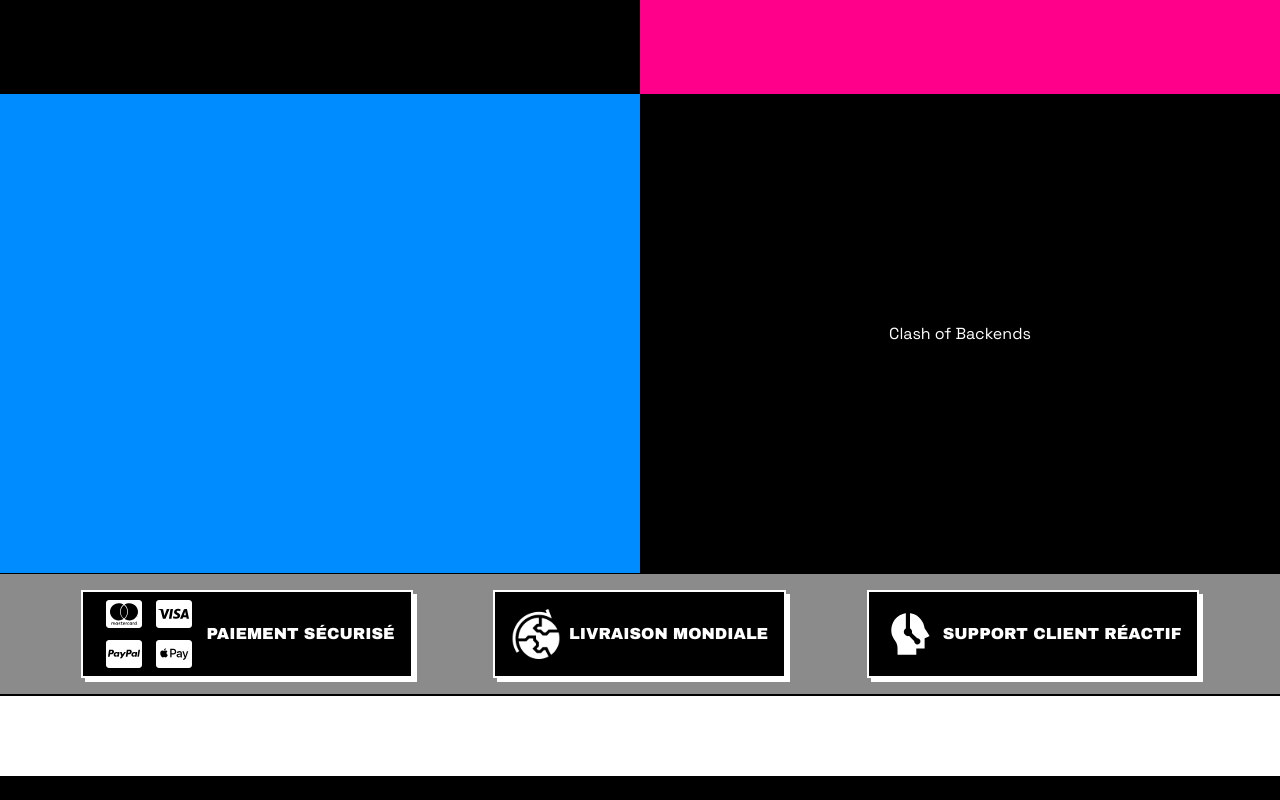
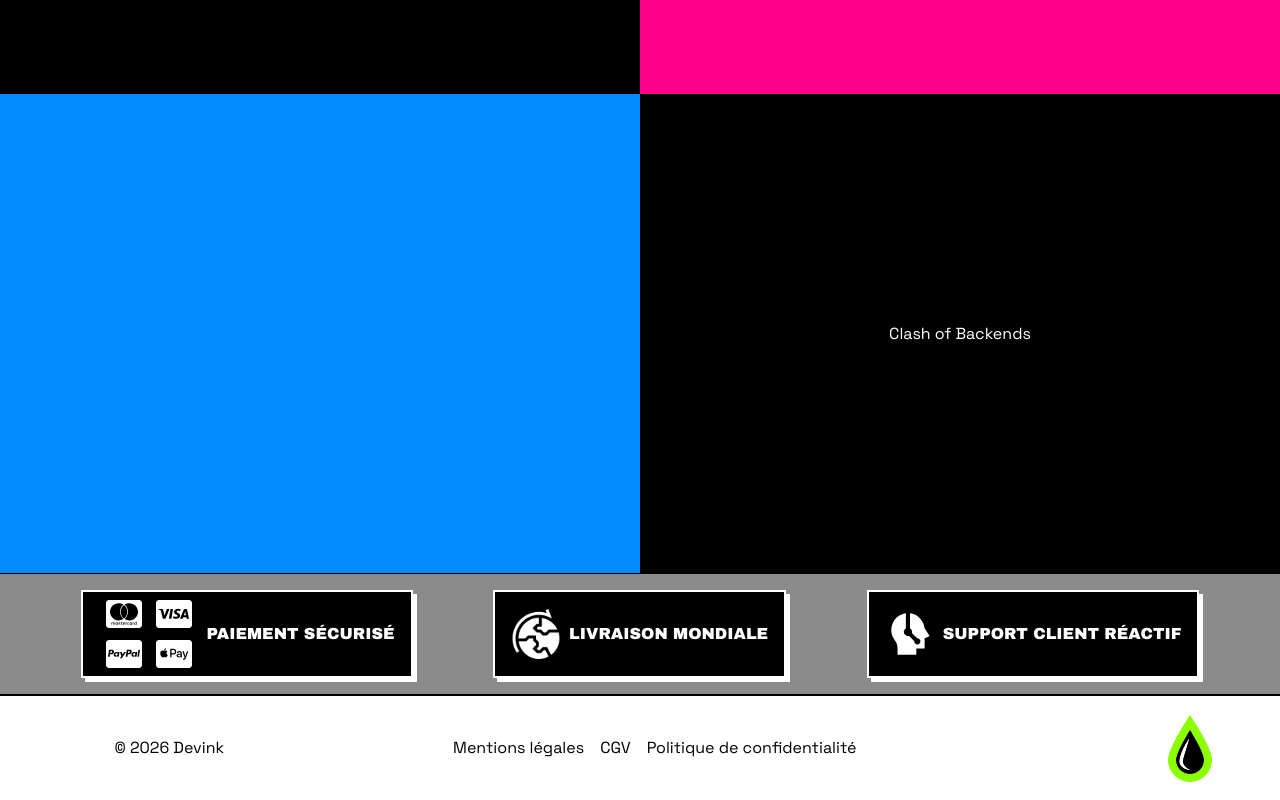
Before and after one commit to LucDub-code/devink, a Next.js app: page / in a window 1280 px wide. Shown: the part 2866-3666 px from the top of the page. Before the commit the page ends 3642 px from the top, so only its background shows below. Built offline with nearby package versions, Linux system fonts and the light colour scheme.

Commit message:
feat: add footer with legal links and copyright

```diff
--- a/components/layout/Footer.tsx
+++ b/components/layout/Footer.tsx
@@ -1,7 +1,41 @@
+import Link from "next/link"
+import Image from "next/image"
+
 export default function Footer() {
   return (
-    <footer className="h-20 bg-foreground">
-
+    <footer className="h-26 bg-foreground">
+      <div className="w-full h-full flex justify-around">
+        <div className="h-full flex items-center text-center py-4">
+          <p>© 2026 Devink</p>
+        </div>
+        <nav aria-label="footer">
+          <ul className="h-full flex justify-center items-center gap-4">
+            <li>
+              <Link href="/legal" className="hover:underline">
+                Mentions légales
+              </Link>
+            </li>
+            <li>
+              <Link href="/terms" className="hover:underline">
+                CGV
+              </Link>
+            </li>
+            <li>
+              <Link href="/privacy" className="hover:underline">
+                Politique de confidentialité
+              </Link>
+            </li>
+          </ul>
+        </nav>
+        <Image
+          src="/logos/logo-drop.svg"
+          alt="logo drop"
+          width={80}
+          height={80}
+          priority
+          className="translate-x-16"
+        />
+      </div>
     </footer>
   )
 }
```
Also changed, not shown: public/logos/logo-drop.svg (added).
